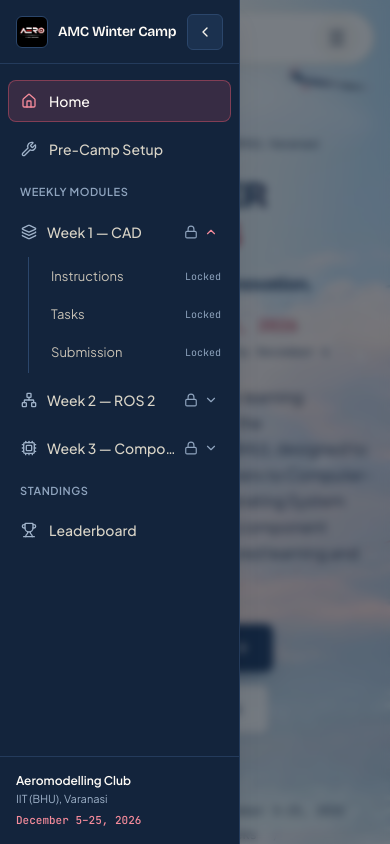
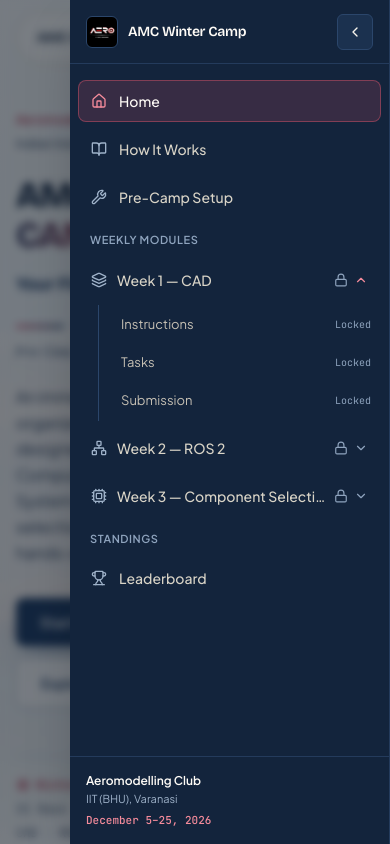
Before and after one commit to CSSIDDHARTH/AMC_winter_camp_website, a React (Vite) app: page / in a window 390 px wide. Both pictures are taken after a click on the button "Open navigation menu". Shown: the top 844 px of the page. Built offline with nearby package versions, Linux system fonts and the light colour scheme.

Commit message:
Replace mobile sidebar rail with right-side navbar drawer

```diff
--- a/src/components/Sidebar.tsx
+++ b/src/components/Sidebar.tsx
@@ -1,6 +1,7 @@
-import { useEffect, useState } from 'react';
+import { useEffect, useRef, useState } from 'react';
 import { Link, NavLink, useLocation } from 'react-router-dom';
 import {
+  BookOpen,
   ChevronDown,
   ChevronLeft,
   ChevronRight,
@@ -26,10 +27,15 @@ const WEEK_ICONS: Record<WeekId, typeof Layers> = {
   3: Cpu,
 };
 
-export function Sidebar() {
+interface SidebarProps {
+  mobileOpen: boolean;
+  onCloseMobile: () => void;
+}
+
+export function Sidebar({ mobileOpen, onCloseMobile }: SidebarProps) {
   const location = useLocation();
   const [desktopCollapsed, setDesktopCollapsed] = useState(false);
-  const [mobileExpanded, setMobileExpanded] = useState(false);
+  const drawerRef = useRef<HTMLElement>(null);
   const [expandedWeeks, setExpandedWeeks] = useState<Record<WeekId, boolean>>({
     1: true,
     2: false,
@@ -37,24 +43,32 @@ export function Sidebar() {
   });
 
   useEffect(() => {
-    setMobileExpanded(false);
+    onCloseMobile();
     const match = location.pathname.match(/^\/week\/([123])/);
     if (match) {
       const id = Number(match[1]) as WeekId;
       setExpandedWeeks((prev) => ({ ...prev, [id]: true }));
     }
-  }, [location.pathname]);
+  }, [location.pathname, location.hash, onCloseMobile]);
 
   useEffect(() => {
-    if (!mobileExpanded) return;
+    if (!mobileOpen) return;
+
+    const previousOverflow = document.body.style.overflow;
+    document.body.style.overflow = 'hidden';
+    drawerRef.current?.focus();
+
     function handleKeyDown(e: KeyboardEvent) {
-      if (e.key === 'Escape') {
-        setMobileExpanded(false);
-      }
+      if (e.key === 'Escape') onCloseMobile();
     }
+
     document.addEventListener('keydown', handleKeyDown);
-    return () => document.removeEventListener('keydown', handleKeyDown);
-  }, [mobileExpanded]);
+    return () => {
+      document.body.style.overflow = previousOverflow;
+      document.removeEventListener('keydown', handleKeyDown);
+      document.getElementById('camp-mobile-menu-button')?.focus();
+    };
+  }, [mobileOpen, onCloseMobile]);
 
   const toggleWeekGroup = (weekId: WeekId, isRail: boolean, onExpandSidebar: () => void) => {
     if (isRail) {
@@ -65,7 +79,7 @@ export function Sidebar() {
     setExpandedWeeks((prev) => ({ ...prev, [weekId]: !prev[weekId] }));
   };
 
-  const renderContent = (isRail: boolean, onToggle: () => void) => (
+  const renderContent = (isRail: boolean, onToggle: () => void, isMobile = false) => (
     <div className="flex h-full flex-col bg-[#13243C] text-[#F8F5EE] border-r border-[#243B5C]">
       {/* Sidebar Header */}
       <div
@@ -91,8 +105,8 @@ export function Sidebar() {
           type="button"
           onClick={onToggle}
           aria-expanded={!isRail}
-          aria-label={isRail ? 'Expand sidebar menu' : 'Collapse sidebar menu'}
-          title={isRail ? 'Expand sidebar' : 'Collapse sidebar'}
+          aria-label={isMobile ? 'Close navigation menu' : isRail ? 'Expand sidebar menu' : 'Collapse sidebar menu'}
+          title={isMobile ? 'Close navigation menu' : isRail ? 'Expand sidebar' : 'Collapse sidebar'}
           className={`inline-flex items-center justify-center rounded-md lg:rounded-lg border border-[#2B466B] bg-[#1B314F] text-[#F8F5EE] transition-colors hover:border-[#DE546A] hover:bg-[#233E63] hover:text-[#F48B9B] focus-visible:outline-none focus-visible:ring-2 focus-visible:ring-[#DE546A] ${
             isRail ? 'h-6 w-6 lg:h-9 lg:w-9' : 'h-9 w-9'
           }`}
@@ -114,6 +128,7 @@ export function Sidebar() {
       >
         <NavLink
           to="/"
+          onClick={isMobile ? onCloseMobile : undefined}
           end
           title={isRail ? 'Home' : undefined}
           className={({ isActive }) =>
@@ -139,8 +154,19 @@ export function Sidebar() {
           )}
         </NavLink>
 
+        <Link
+          to="/#how-it-works"
+          onClick={isMobile ? onCloseMobile : undefined}
+          className={`flex min-h-[42px] items-center rounded-lg border border-transparent px-3 text-sm font-medium text-[#D9D4C7] transition-colors hover:bg-[#1B314F] hover:text-[#FFFCF7] focus-visible:outline-none focus-visible:ring-2 focus-visible:ring-[#DE546A] ${isRail ? 'justify-center px-0' : 'gap-3'}`}
+          title={isRail ? 'How It Works' : undefined}
+        >
+          <BookOpen className={`${isRail ? 'h-3.5 w-3.5 lg:h-4 lg:w-4' : 'h-4 w-4'} shrink-0 text-[#9FB2C9]`} aria-hidden="true" />
+          {!isRail && <span>How It Works</span>}
+        </Link>
+
         <NavLink
           to="/setup"
+          onClick={isMobile ? onCloseMobile : undefined}
           title={isRail ? 'Pre-Camp Setup' : undefined}
           className={({ isActive }) =>
             `flex min-h-[42px] items-center rounded-lg px-3 text-sm font-medium transition-colors ${
@@ -193,7 +219,6 @@ export function Sidebar() {
                 onClick={() =>
                   toggleWeekGroup(weekId, isRail, () => {
                     setDesktopCollapsed(false);
-                    setMobileExpanded(true);
                   })
                 }
                 aria-expanded={!isRail && isExpanded}
@@ -241,6 +266,7 @@ export function Sidebar() {
                     <NavLink
                       key={section.key}
                       to={`/week/${weekId}/${section.key}`}
+                      onClick={isMobile ? onCloseMobile : undefined}
                       className={({ isActive }) =>
                         `flex min-h-[36px] items-center justify-between rounded-md px-2.5 text-[13px] transition-colors ${
                           isActive
@@ -273,6 +299,7 @@ export function Sidebar() {
 
         <NavLink
           to="/leaderboard"
+          onClick={isMobile ? onCloseMobile : undefined}
           title={isRail ? 'Leaderboard' : undefined}
           className={({ isActive }) =>
             `flex min-h-[42px] items-center rounded-lg px-3 text-sm font-medium transition-colors ${
@@ -322,25 +349,24 @@ export function Sidebar() {
         {renderContent(desktopCollapsed, () => setDesktopCollapsed((prev) => !prev))}
       </aside>
 
-      <aside
-        aria-label="Permanent mobile sidebar rail"
-        className="lg:hidden shrink-0 sticky top-0 h-screen w-8 z-30"
-      >
-        {renderContent(true, () => setMobileExpanded(true))}
-      </aside>
-
-      {mobileExpanded && (
-        <div className="fixed inset-0 z-50 flex lg:hidden">
-          <div
-            className="fixed inset-0 bg-[#0A1424]/55 backdrop-blur-xs"
-            onClick={() => setMobileExpanded(false)}
-            aria-hidden="true"
+      {mobileOpen && (
+        <div className="fixed inset-0 z-50 flex justify-end lg:hidden">
+          <button
+            type="button"
+            aria-label="Close navigation menu"
+            className="fixed inset-0 cursor-default bg-[#0A1424]/55 backdrop-blur-xs"
+            onClick={onCloseMobile}
           />
           <aside
-            aria-label="Expanded mobile sidebar navigation"
-            className="relative z-10 h-full w-60 max-w-[75vw] shadow-xl"
+            id="mobile-camp-navigation"
+            ref={drawerRef}
+            tabIndex={-1}
+            role="dialog"
+            aria-modal="true"
+            aria-label="Camp navigation menu"
+            className="relative z-10 h-full w-80 max-w-[85vw] shadow-2xl outline-none"
           >
-            {renderContent(false, () => setMobileExpanded(false))}
+            {renderContent(false, onCloseMobile, true)}
           </aside>
         </div>
       )}
```
